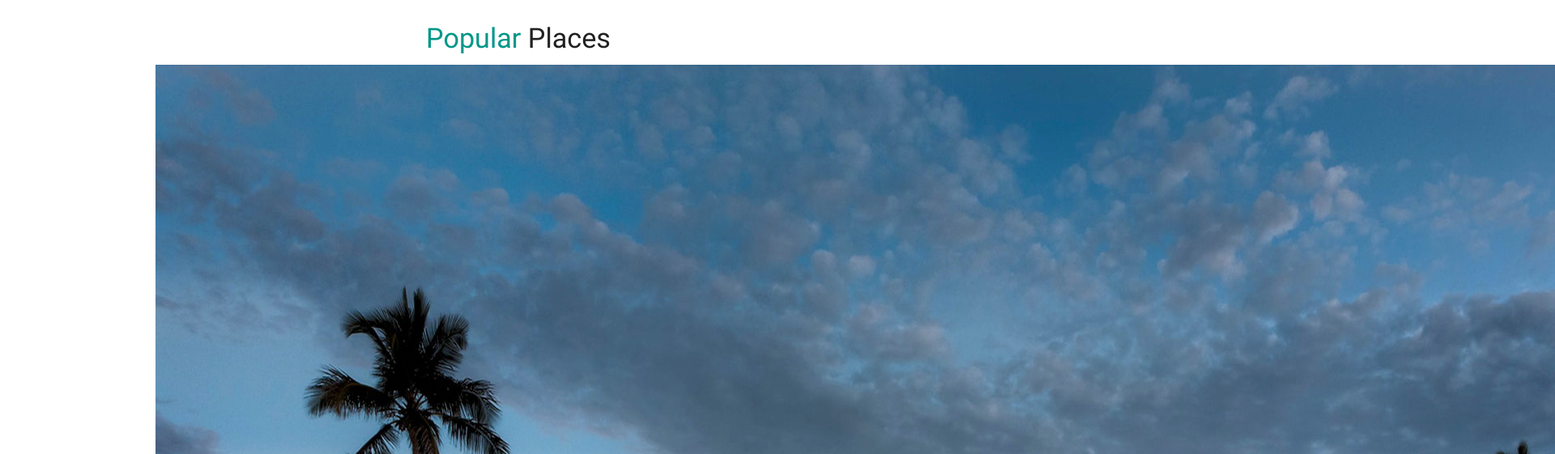
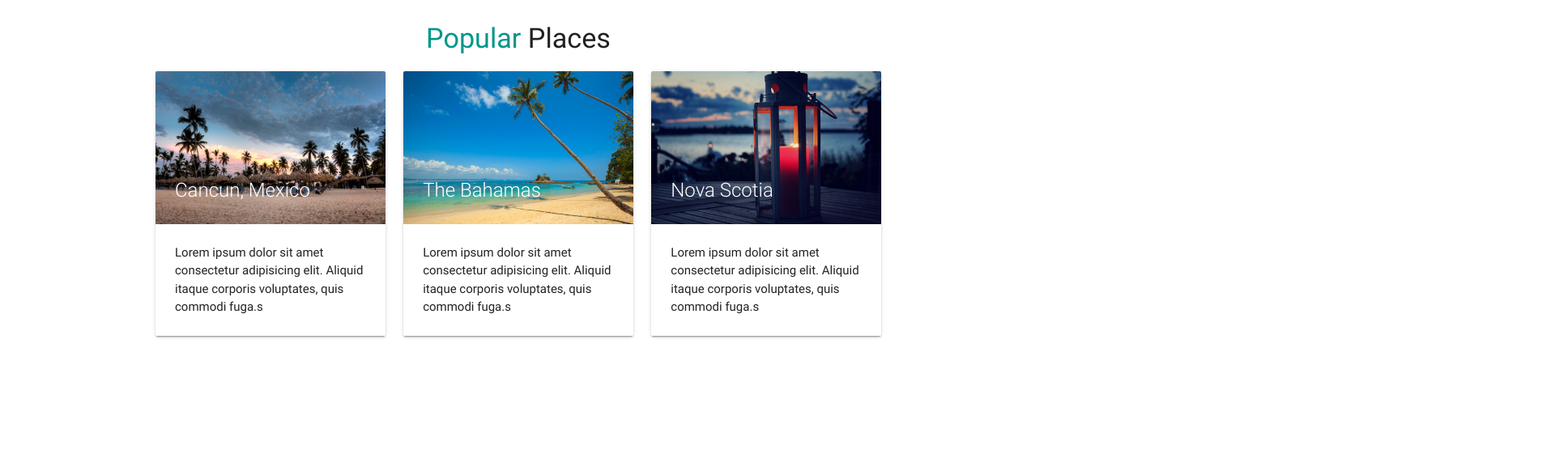
Before and after one commit to MajhiRockzZ/Materialize-CSS-Project-1, a plain HTML site: page index.html in a window 1280 px wide. Shown: the part 1155-1716 px from the top of the page at 81% size, 1920 px wide, since content can reach past the window. After the commit the page ends 1620 px from the top, so only its background shows below. Drawn offline with nearby package versions, Linux system fonts and the light colour scheme.

Commit message:
Add multiple cards

```diff
--- a/index.html
+++ b/index.html
@@ -7,7 +7,8 @@
   <!--Import materialize.css-->
   <link type="text/css" rel="stylesheet" href="css/materialize.min.css" media="screen,projection" />
   <link type="text/css" rel="stylesheet" href="css/main.css" />
-  <link rel="stylesheet" href="https://use.fontawesome.com/releases/v5.3.1/css/all.css" integrity="sha384-mzrmE5qonljUremFsqc01SB46JvROS7bZs3IO2EmfFsd15uHvIt+Y8vEf7N7fWAU" crossorigin="anonymous">
+  <link rel="stylesheet" href="https://use.fontawesome.com/releases/v5.3.1/css/all.css" integrity="sha384-mzrmE5qonljUremFsqc01SB46JvROS7bZs3IO2EmfFsd15uHvIt+Y8vEf7N7fWAU"
+    crossorigin="anonymous">
 
   <!--Let browser know website is optimized for mobile-->
   <meta name="viewport" content="width=device-width, initial-scale=1.0" />
@@ -49,7 +50,8 @@
         <img src="img/resort1.jpg" alt="">
         <div class="caption center-align">
           <h2>Take Your Dream Vacation</h2>
-          <h5 class="light grey-text text-lighten-3 hide-on-small-only">Lorem ipsum dolor sit amet consectetur adipisicing elit. Harum voluptatum veniam maiores provident laudantium quam!</h5>
+          <h5 class="light grey-text text-lighten-3 hide-on-small-only">Lorem ipsum dolor sit amet consectetur
+            adipisicing elit. Harum voluptatum veniam maiores provident laudantium quam!</h5>
           <a href="#" class="btn btn-large">Learn More</a>
         </div>
       </li>
@@ -57,7 +59,8 @@
         <img src="img/resort2.jpg" alt="">
         <div class="caption left-align">
           <h2>We Work With All Budgets</h2>
-            <h5 class="light grey-text text-lighten-3 hide-on-small-only">Lorem ipsum dolor sit amet consectetur adipisicing elit. Harum voluptatum veniam maiores provident laudantium quam!</h5>
+          <h5 class="light grey-text text-lighten-3 hide-on-small-only">Lorem ipsum dolor sit amet consectetur
+            adipisicing elit. Harum voluptatum veniam maiores provident laudantium quam!</h5>
           <a href="#" class="btn btn-large">Learn More</a>
         </div>
       </li>
@@ -65,7 +68,8 @@
         <img src="img/resort3.jpg" alt="">
         <div class="caption right-align">
           <h2>Group & Individual Getaways</h2>
-              <h5 class="light grey-text text-lighten-3 hide-on-small-only">Lorem ipsum dolor sit amet consectetur adipisicing elit. Harum voluptatum veniam maiores provident laudantium quam!</h5>
+          <h5 class="light grey-text text-lighten-3 hide-on-small-only">Lorem ipsum dolor sit amet consectetur
+            adipisicing elit. Harum voluptatum veniam maiores provident laudantium quam!</h5>
           <a href="#" class="btn btn-large">Learn More</a>
         </div>
       </li>
@@ -121,12 +125,39 @@
       <div class="row">
         <h4 class="center"><span class="teal-text">Popular</span> Places</h4>
         <div class="col s12 m4">
+          <div class="card">
             <div class="card-image">
               <img src="img/resort1.jpg" alt="">
               <span class="card-title">Cancun, Mexico</span>
             </div>
             <div class="card-content">
-             <p>Lorem ipsum dolor sit amet consectetur adipisicing elit. Aliquid itaque corporis voluptates, quis commodi fuga.s</p>
+              <p>Lorem ipsum dolor sit amet consectetur adipisicing elit. Aliquid itaque corporis voluptates, quis
+                commodi fuga.s</p>
+            </div>
+          </div>
+        </div>
+        <div class="col s12 m4">
+            <div class="card">
+              <div class="card-image">
+                <img src="img/resort2.jpg" alt="">
+                <span class="card-title">The Bahamas</span>
+              </div>
+              <div class="card-content">
+                <p>Lorem ipsum dolor sit amet consectetur adipisicing elit. Aliquid itaque corporis voluptates, quis
+                  commodi fuga.s</p>
+              </div>
+            </div>
+          </div>
+          <div class="col s12 m4">
+              <div class="card">
+                <div class="card-image">
+                  <img src="img/resort3.jpg" alt="">
+                  <span class="card-title">Nova Scotia</span>
+                </div>
+                <div class="card-content">
+                  <p>Lorem ipsum dolor sit amet consectetur adipisicing elit. Aliquid itaque corporis voluptates, quis
+                    commodi fuga.s</p>
+                </div>
               </div>
             </div>
       </div>
```
Lines whose indentation alone changed are shown as unchanged.
